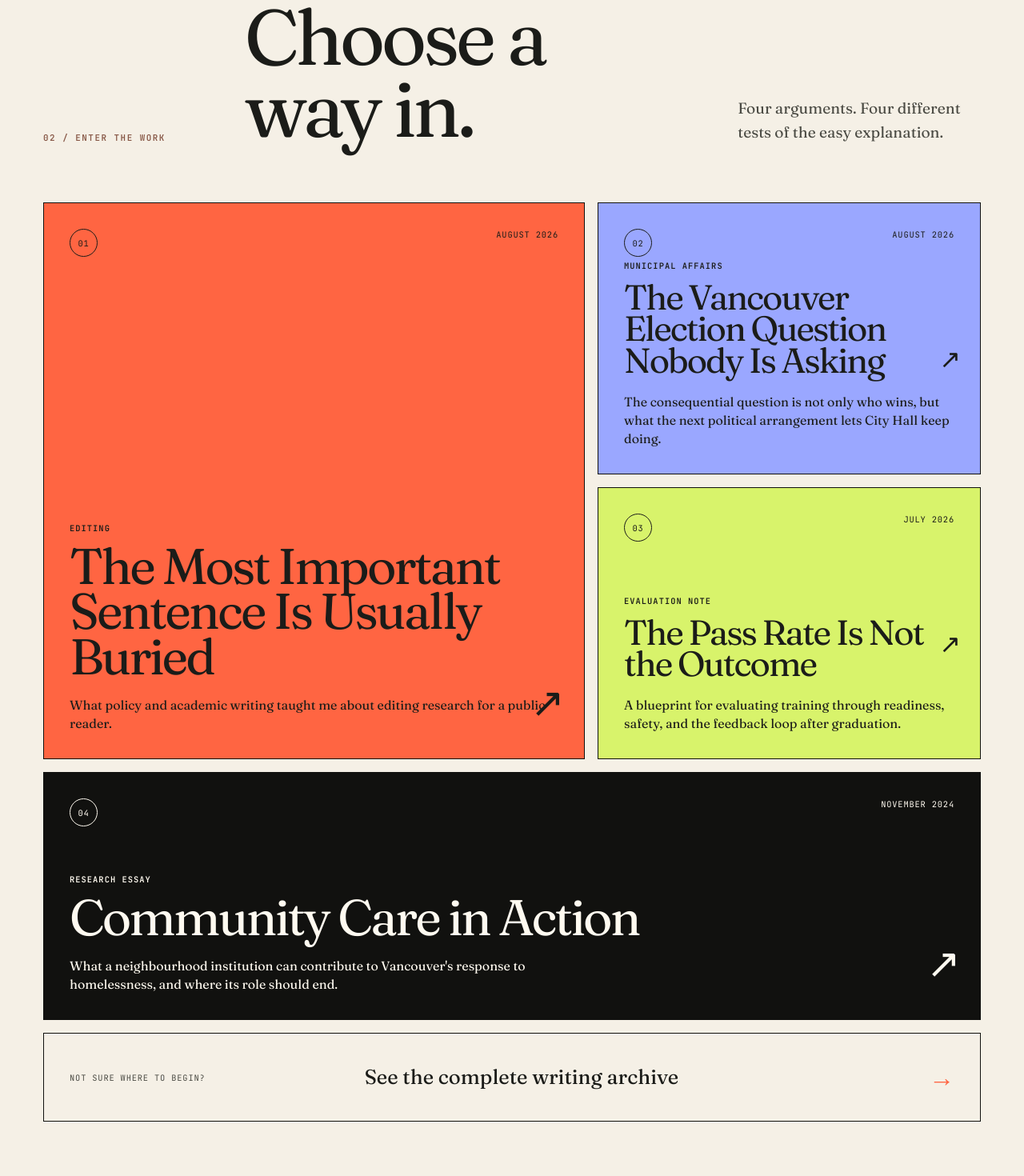
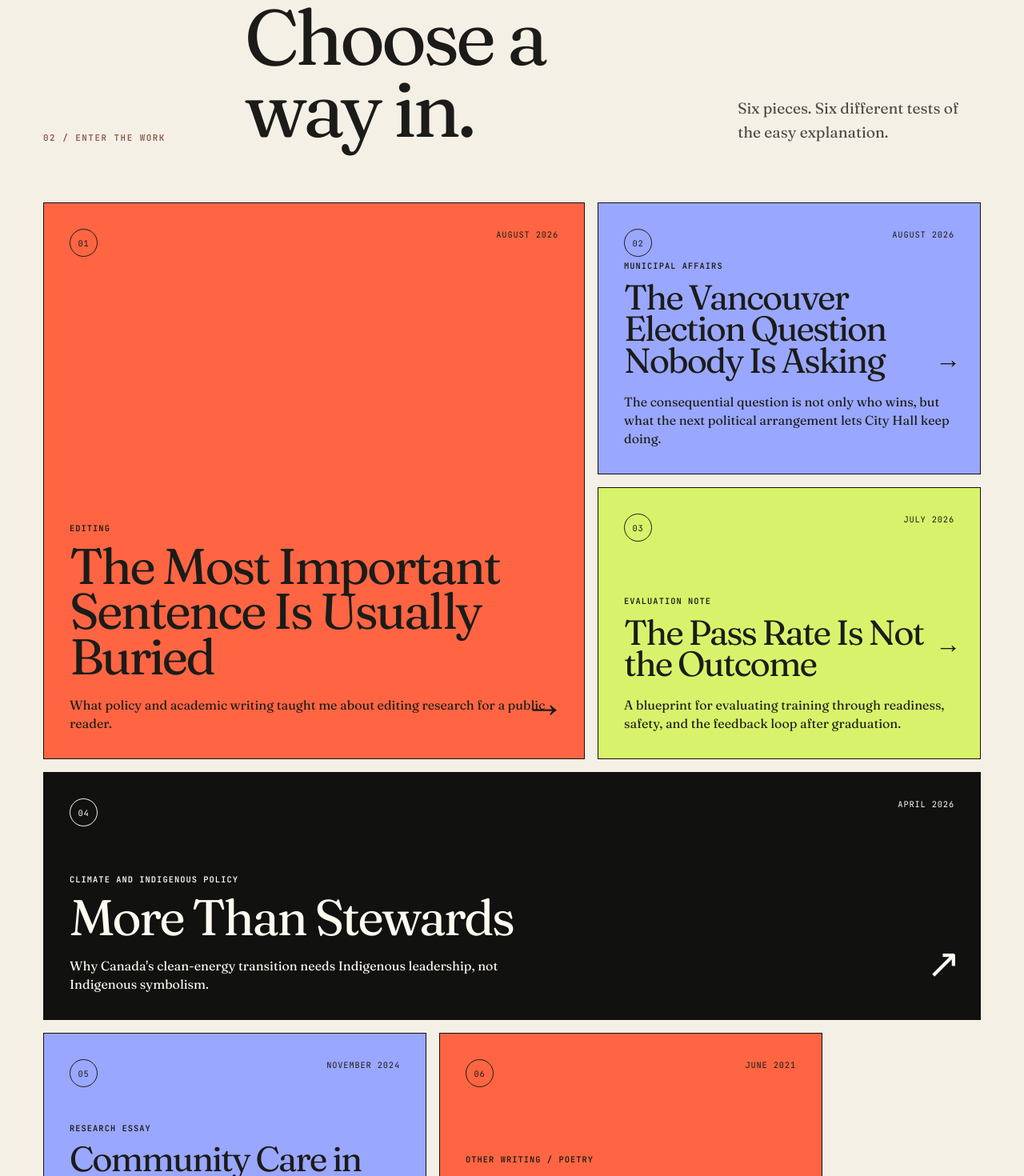
Before and after one commit to yatindua144-art/yatindua, a Next.js app: page / in a window 1280 px wide. Shown: the part 1020-2490 px from the top of the page at 80% size. Built offline with nearby package versions, Linux system fonts and the light colour scheme.

Commit message:
Expand homepage writing and align navigation

```diff
--- a/app/page.tsx
+++ b/app/page.tsx
@@ -1,10 +1,23 @@
 import ConversationGuide from "./components/ConversationGuide";
 
-const selectedWork = [
-  { number: "01", date: "August 2026", type: "Editing", title: "The Most Important Sentence Is Usually Buried", description: "What policy and academic writing taught me about editing research for a public reader.", href: "/ideas/important-sentence", className: "workCard workCardFeature workCardCoral" },
-  { number: "02", date: "August 2026", type: "Municipal affairs", title: "The Vancouver Election Question Nobody Is Asking", description: "The consequential question is not only who wins, but what the next political arrangement lets City Hall keep doing.", href: "/ideas/vancouver-election-question", className: "workCard workCardBlue" },
-  { number: "03", date: "July 2026", type: "Evaluation note", title: "The Pass Rate Is Not the Outcome", description: "A blueprint for evaluating training through readiness, safety, and the feedback loop after graduation.", href: "/ideas/pass-rate", className: "workCard workCardLime" },
-  { number: "04", date: "November 2024", type: "Research essay", title: "Community Care in Action", description: "What a neighbourhood institution can contribute to Vancouver's response to homelessness, and where its role should end.", href: "/ideas/community-care", className: "workCard workCardInk" },
+type WorkItem = {
+  number: string;
+  date: string;
+  type: string;
+  title: string;
+  description: string;
+  href: string;
+  className: string;
+  external?: boolean;
+};
+
+const selectedWork: WorkItem[] = [
+  { number: "01", date: "August 2026", type: "Editing", title: "The Most Important Sentence Is Usually Buried", description: "What policy and academic writing taught me about editing research for a public reader.", href: "/writing/important-sentence", className: "workCard workCardFeature workCardCoral" },
+  { number: "02", date: "August 2026", type: "Municipal affairs", title: "The Vancouver Election Question Nobody Is Asking", description: "The consequential question is not only who wins, but what the next political arrangement lets City Hall keep doing.", href: "/writing/vancouver-election-question", className: "workCard workCardBlue" },
+  { number: "03", date: "July 2026", type: "Evaluation note", title: "The Pass Rate Is Not the Outcome", description: "A blueprint for evaluating training through readiness, safety, and the feedback loop after graduation.", href: "/writing/pass-rate", className: "workCard workCardLime" },
+  { number: "04", date: "April 2026", type: "Climate and Indigenous policy", title: "More Than Stewards", description: "Why Canada's clean-energy transition needs Indigenous leadership, not Indigenous symbolism.", href: "https://www.linkedin.com/pulse/more-than-stewards-why-canadas-clean-energy-transition-yatin-dua-bhave/", className: "workCard workCardInk", external: true },
+  { number: "05", date: "November 2024", type: "Research essay", title: "Community Care in Action", description: "What a neighbourhood institution can contribute to Vancouver's response to homelessness, and where its role should end.", href: "/writing/community-care", className: "workCard workCardBlue" },
+  { number: "06", date: "June 2021", type: "Other writing / Poetry", title: "Burning Dry", description: "An illustrated poem on nation, identity, violence, and the colours made to carry them, published by Gaysi Family.", href: "https://www.gaysifamily.com", className: "workCard workCardCoral", external: true },
 ];
 
 const openQuestions = [
@@ -21,7 +34,7 @@ export default function Home() {
         <nav className="nav shell livingNav" aria-label="Primary navigation">
           <a className="identity" href="#top"><strong>Yatin Dua</strong><span>Policy / Research / Programs</span></a>
           <div className="navLinks">
-            <a href="#writing">Writing</a><a href="#questions">Questions</a><a href="#about">About</a><a href="mailto:yatindua144@gmail.com">Say hello ↗</a>
+            <a href="#writing">Writing</a><a href="#questions">Questions</a><a href="/cv">About</a><a href="mailto:yatindua144@gmail.com">Say hello ↗</a>
           </div>
         </nav>
 
@@ -41,18 +54,24 @@ export default function Home() {
 
       <section className="workPortal section shell" id="writing">
         <div className="portalHeading">
-          <p className="sectionCode">02 / Enter the work</p><h2>Choose a way in.</h2><p>Four arguments. Four different tests of the easy explanation.</p>
+          <p className="sectionCode">02 / Enter the work</p><h2>Choose a way in.</h2><p>Six pieces. Six different tests of the easy explanation.</p>
         </div>
         <div className="bentoWork">
           {selectedWork.map((item) => (
-            <a className={item.className} href={item.href} key={item.title}>
+            <a
+              className={item.className}
+              href={item.href}
+              key={item.title}
+              target={item.external ? "_blank" : undefined}
+              rel={item.external ? "noreferrer" : undefined}
+            >
               <div className="workCardMeta"><span>{item.number}</span><span>{item.date}</span></div>
               <div className="workCardBody"><p>{item.type}</p><h3>{item.title}</h3><div>{item.description}</div></div>
-              <span className="workCardArrow" aria-hidden="true">↗</span>
+              <span className="workCardArrow" aria-hidden="true">{item.external ? "↗" : "→"}</span>
             </a>
           ))}
         </div>
-        <a className="archiveDoor" href="/ideas"><span>Not sure where to begin?</span><strong>See the complete writing archive</strong><b aria-hidden="true">→</b></a>
+        <a className="archiveDoor" href="/writing"><span>Not sure where to begin?</span><strong>See the complete writing archive</strong><b aria-hidden="true">→</b></a>
       </section>
 
       <section className="questionLab section" id="questions"><div className="shell">
@@ -75,7 +94,7 @@ export default function Home() {
 
       <section className="humanDoor shell"><p>05 / This part is human</p><h2>Still have a question?</h2><div><p>Good. Send it to me.</p><a href="mailto:yatindua144@gmail.com">yatindua144@gmail.com <span>↗</span></a></div></section>
 
-      <footer className="livingFooter shell"><span>© 2026 Yatin Dua</span><span>Vancouver, British Columbia</span><div><a href="/ideas">Writing</a><a href="https://www.linkedin.com/in/yatindua17/" target="_blank" rel="noreferrer">LinkedIn ↗</a><a href="#top">Top ↑</a></div></footer>
+      <footer className="livingFooter shell"><span>© 2026 Yatin Dua</span><span>Vancouver, British Columbia</span><div><a href="/writing">Writing</a><a href="https://www.linkedin.com/in/yatindua17/" target="_blank" rel="noreferrer">LinkedIn ↗</a><a href="#top">Top ↑</a></div></footer>
     </main>
   );
 }
```
